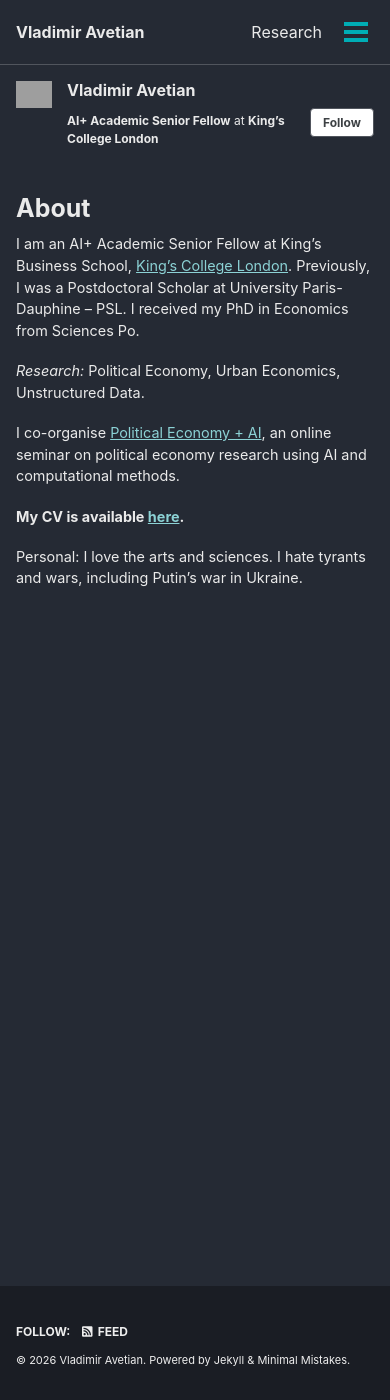
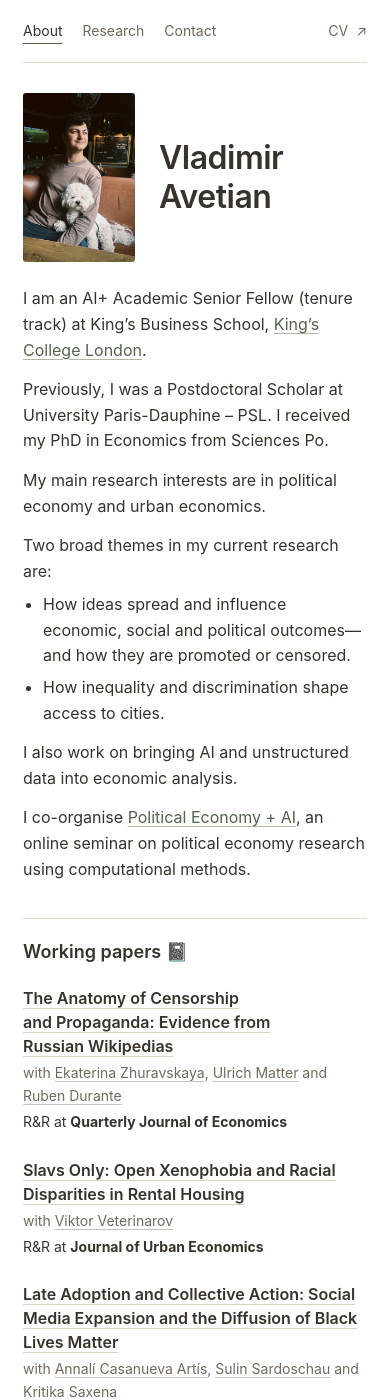
Before and after one commit to vladimir-avetian/vladimir-avetian.github.io, a Jekyll site: the page built from index.html, in a window 390 px wide and 1400 px high. Built offline with Jekyll 4.4.1, drawn with Linux system fonts in a browser that asks for light colours; cached includes are drawn as plain includes; our own code applies the rules of GitHub Pages for plain Markdown files; the list of posts is cut into pages by our own code; some of the changed text lies outside the part shown; grey boxes are pictures that could not be loaded.

Commit message:
Replace personal homepage while preserving existing pages and assets

```diff
--- /dev/null
+++ b/assets/homepage/navigation.js
@@ -0,0 +1,30 @@
+// Anchor links work without JavaScript; this only marks the visible section.
+const sectionLinks = [...document.querySelectorAll('.section-links a')];
+const sections = sectionLinks.map(link => document.querySelector(link.hash));
+let framePending = false;
+
+function updateNavigation() {
+  let current = sections[0];
+  for (const section of sections) {
+    if (section.getBoundingClientRect().top <= 140) current = section;
+  }
+  if (window.scrollY + window.innerHeight >= document.documentElement.scrollHeight - 4) {
+    current = sections[sections.length - 1];
+  }
+  for (const link of sectionLinks) {
+    if (link.hash === `#${current.id}`) link.setAttribute('aria-current', 'location');
+    else link.removeAttribute('aria-current');
+  }
+  framePending = false;
+}
+
+function scheduleUpdate() {
+  if (framePending) return;
+  framePending = true;
+  requestAnimationFrame(updateNavigation);
+}
+
+window.addEventListener('scroll', scheduleUpdate, { passive: true });
+window.addEventListener('resize', scheduleUpdate, { passive: true });
+window.addEventListener('load', updateNavigation);
+updateNavigation();
--- /dev/null
+++ b/assets/homepage/style.css
@@ -0,0 +1,138 @@
+:root {
+  color-scheme: light;
+  --paper: #ffffff;
+  --ink: #37332c;
+  --muted: #71695d;
+  --link: #53634f;
+  --rule: #e1dbd0;
+  --font: -apple-system, BlinkMacSystemFont, "Segoe UI", Arial, sans-serif;
+  --text-small: 14px;
+  --text-body: 16px;
+  --text-section: 18px;
+  --text-name: 32px;
+  scroll-padding-top: 110px;
+}
+
+* { box-sizing: border-box; }
+
+body {
+  margin: 0;
+  background: var(--paper);
+  color: var(--ink);
+  font-family: var(--font);
+  font-size: var(--text-body);
+  line-height: 1.6;
+  -webkit-font-smoothing: antialiased;
+}
+
+::selection { background: #e4e6d8; }
+
+a {
+  color: var(--link);
+  text-decoration-line: underline;
+  text-decoration-color: #aeb8a3;
+  text-decoration-thickness: 1px;
+  text-underline-offset: 3px;
+}
+
+a:hover { color: var(--ink); text-decoration-color: currentColor; }
+a:focus-visible { outline: 2px solid var(--link); outline-offset: 5px; border-radius: 1px; }
+
+.page { max-width: 920px; padding: 0 48px; margin: 0 auto; }
+
+.site-header {
+  position: sticky;
+  top: 0;
+  z-index: 2;
+  padding: 15px 0;
+  background: var(--paper);
+  border-bottom: 1px solid var(--rule);
+}
+
+nav, .section-links { display: flex; align-items: center; }
+nav { justify-content: space-between; gap: 20px; font-size: var(--text-small); }
+.section-links { gap: 28px; }
+nav a { color: var(--muted); padding: 6px 0; text-decoration-color: transparent; }
+nav a[aria-current] { color: var(--ink); text-decoration-color: var(--link); text-underline-offset: 7px; }
+.cv-link { white-space: nowrap; }
+.cv-link span[aria-hidden] { padding-left: 4px; }
+
+main { padding-top: 46px; }
+
+.profile {
+  display: grid;
+  grid-template-columns: 200px minmax(0, 1fr);
+  grid-template-rows: auto 1fr;
+  column-gap: 40px;
+  align-items: start;
+}
+
+.profile-heading { grid-column: 2; grid-row: 1; }
+h1, h2, h3, p { margin: 0; }
+h1 { font-weight: 600; font-size: var(--text-name); line-height: 1.2; letter-spacing: -.5px; margin-bottom: 18px; }
+.portrait { grid-column: 1; grid-row: 1 / span 2; width: 100%; height: auto; display: block; border-radius: 3px; }
+.biography { grid-column: 2; grid-row: 2; }
+.biography > * + * { margin-top: 14px; }
+.research-fields, .interests { color: var(--ink); }
+.interests ul { margin: 8px 0 0; padding-left: 20px; }
+.interests li + li { margin-top: 6px; }
+.interests ul + p { margin-top: 14px; }
+
+.section { border-top: 1px solid var(--rule); margin-top: 44px; padding-top: 22px; }
+h2 { font-size: var(--text-section); line-height: 1.4; font-weight: 600; }
+
+.papers { list-style: none; margin: 22px 0 0; padding: 0; }
+.paper + .paper { margin-top: 24px; }
+.paper-title { font-size: var(--text-body); font-weight: 600; line-height: 1.5; text-wrap: pretty; }
+.paper-title a { color: var(--ink); text-decoration-color: #d4d5c7; text-underline-offset: 4px; }
+.paper-title a:hover, .paper-title a:focus-visible { color: var(--link); text-decoration-color: currentColor; }
+.coauthors { margin-top: 4px; color: var(--muted); font-size: var(--text-small); }
+.coauthors a { color: inherit; text-decoration-color: #c8c3ba; }
+.coauthors a:hover, .coauthors a:focus-visible { color: var(--ink); text-decoration-color: currentColor; }
+.publication { margin-top: 4px; font-size: var(--text-small); }
+.publication cite { font-weight: 700; font-style: normal; }
+.paper-links { display: flex; flex-wrap: wrap; align-items: baseline; gap: 3px 11px; font-size: var(--text-small); margin-top: 5px; }
+
+.contact-content { margin-top: 22px; min-width: 0; }
+.email { overflow-wrap: anywhere; }
+.redacted-note { margin: 17px 0 0; max-width: 570px; color: var(--muted); font-size: var(--text-small); }
+.redaction {
+  display: inline;
+  color: #21211f;
+  font: inherit;
+  vertical-align: baseline;
+  white-space: nowrap;
+}
+footer { display: flex; justify-content: flex-end; margin-top: 32px; padding: 18px 0 28px; border-top: 1px solid var(--rule); font-size: var(--text-small); }
+footer a { color: var(--muted); text-decoration-color: transparent; padding: 5px 0; }
+
+.skip-link { position: fixed; left: 16px; top: -100px; z-index: 3; background: var(--paper); padding: 10px 16px; }
+.skip-link:focus { top: 8px; }
+.visually-hidden { position: absolute; width: 1px; height: 1px; padding: 0; margin: -1px; overflow: hidden; clip-path: inset(50%); white-space: nowrap; border: 0; }
+
+@media (max-width: 780px) {
+  .page { padding: 0 32px; }
+  .profile { grid-template-columns: 175px minmax(0, 1fr); column-gap: 30px; }
+}
+
+@media (max-width: 600px) {
+  :root { scroll-padding-top: 90px; }
+  .page { padding: 0 23px; }
+  .site-header { padding: 12px 0; }
+  nav { gap: 12px; }
+  .section-links { gap: 20px; }
+  nav a { padding: 8px 0; }
+  main { padding-top: 30px; }
+  .profile { grid-template-columns: 112px minmax(0, 1fr); column-gap: 24px; row-gap: 24px; align-items: center; }
+  h1 { margin-bottom: 0; }
+  .portrait { grid-row: 1; }
+  .biography { grid-column: 1 / -1; }
+  .section { margin-top: 36px; padding-top: 20px; }
+  footer { margin-top: 30px; padding-bottom: 24px; }
+}
+
+@media (max-width: 360px) {
+  .page { padding: 0 19px; }
+  .section-links { gap: 16px; }
+  .profile { grid-template-columns: 90px minmax(0, 1fr); column-gap: 18px; }
+}
--- /dev/null
+++ b/index.html
@@ -0,0 +1,110 @@
+---
+layout: null
+permalink: /
+title: "Vladimir Avetian"
+description: "Vladimir Avetian — political economy, urban economics and unstructured data."
+---
+<!doctype html>
+<html lang="en">
+  <head>
+    <meta charset="utf-8">
+    <meta name="viewport" content="width=device-width, initial-scale=1">
+    <meta name="description" content="Vladimir Avetian — political economy, urban economics and unstructured data. Research and contact information.">
+    <meta name="theme-color" content="#ffffff">
+    <title>Vladimir Avetian</title>
+    <link rel="canonical" href="https://vladimir-avetian.github.io/">
+    <link rel="icon" href="/assets/homepage/favicon.svg?v=1" type="image/svg+xml">
+    <link rel="stylesheet" href="/assets/homepage/style.css?v=1">
+    <script src="/assets/homepage/navigation.js?v=1" defer></script>
+  </head>
+  <body>
+    <a class="skip-link" href="#about">Skip to content</a>
+    <div class="page">
+      <header class="site-header">
+        <nav aria-label="Main navigation">
+          <div class="section-links">
+            <a href="#about" aria-current="location">About</a>
+            <a href="#research">Research</a>
+            <a href="#contact">Contact</a>
+          </div>
+          <a class="cv-link" href="https://vladimir-avetian.github.io/pdfs/cv.pdf">CV <span aria-hidden="true">↗</span><span class="visually-hidden"> (PDF)</span></a>
+        </nav>
+      </header>
+
+      <main>
+        <section class="profile" id="about" aria-labelledby="name">
+          <div class="profile-heading">
+            <h1 id="name">Vladimir Avetian</h1>
+          </div>
+          <img class="portrait" src="/assets/homepage/portrait-with-dog.jpeg" width="804" height="1213" alt="Vladimir Avetian sitting with a small white dog" fetchpriority="high">
+          <div class="biography">
+            <p>I am an AI+ Academic Senior Fellow (tenure track) at King’s Business School, <a href="https://www.kcl.ac.uk/">King’s College London</a>.</p>
+            <p>Previously, I was a Postdoctoral Scholar at University Paris-Dauphine – PSL. I received my PhD in Economics from Sciences Po.</p>
+            <p class="research-fields">My main research interests are in political economy and urban economics.</p>
+            <div class="interests">
+              <p>Two broad themes in my current research are:</p>
+              <ul>
+                <li>How ideas spread and influence economic, social and political outcomes—and how they are promoted or censored.</li>
+                <li>How inequality and discrimination shape access to cities.</li>
+              </ul>
+              <p>I also work on bringing AI and unstructured data into economic analysis.</p>
+            </div>
+            <p>I co-organise <a href="https://peai-seminar.org/">Political Economy + AI</a>, an online seminar on political economy research using computational methods.</p>
+          </div>
+        </section>
+
+        <section class="research section" id="research" aria-labelledby="research-heading">
+          <h2 id="research-heading">Working papers <span aria-hidden="true">📓</span></h2>
+
+          <ul class="papers" role="list">
+            <li class="paper">
+              <h3 class="paper-title"><a href="https://papers.ssrn.com/sol3/papers.cfm?abstract_id=7059539">The Anatomy of Censorship and Propaganda: Evidence from Russian Wikipedias</a></h3>
+              <p class="coauthors">with <a href="https://www.parisschoolofeconomics.com/zhuravskaya-ekaterina/">Ekaterina Zhuravskaya</a>, <a href="https://umatter.github.io/">Ulrich Matter</a> and <a href="https://www.rubendurante.net/">Ruben Durante</a></p>
+              <p class="publication">R&amp;R at <cite>Quarterly Journal of Economics</cite></p>
+            </li>
+            <li class="paper">
+              <h3 class="paper-title"><a href="https://vladimir-avetian.github.io/pdfs/Slavs.pdf">Slavs Only: Open Xenophobia and Racial Disparities in Rental Housing</a></h3>
+              <p class="coauthors">with <a href="https://viktorveterinarov.github.io/">Viktor Veterinarov</a></p>
+              <p class="publication">R&amp;R at <cite>Journal of Urban Economics</cite></p>
+            </li>
+            <li class="paper">
+              <h3 class="paper-title"><a href="https://vladimir-avetian.github.io/pdfs/BLM.pdf">Late Adoption and Collective Action: Social Media Expansion and the Diffusion of Black Lives Matter</a></h3>
+              <p class="coauthors">with <a href="https://www.parisschoolofeconomics.eu/fr/casanueva-artis-annali-mireia/">Annalí Casanueva Artís</a>, <a href="https://sites.google.com/view/sulinsardoschau/home">Sulin Sardoschau</a> and <a href="https://www.kritikasaxena.com/">Kritika Saxena</a></p>
+              <p class="publication">R&amp;R at <cite>Journal of Comparative Economics</cite></p>
+            </li>
+            <li class="paper">
+              <h3 class="paper-title"><a href="https://vladimir-avetian.github.io/pdfs/literature.pdf">Ink and Ire: The Revolutionary Impact of Russian Literature</a></h3>
+              <p class="coauthors">with <a href="https://sites.google.com/view/sultan-mehmood/home">Sultan Mehmood</a></p>
+              <p class="paper-links"><a href="https://aea.am/grigor-artsruni-award/">ArmEA Grigor Artsruni Award</a></p>
+            </li>
+          </ul>
+        </section>
+
+        <section class="publications section" id="publications" aria-labelledby="publications-heading">
+          <h2 id="publications-heading">Publications <span aria-hidden="true">📦</span></h2>
+
+          <ul class="papers" role="list">
+            <li class="paper">
+              <h3 class="paper-title"><a href="https://papers.ssrn.com/sol3/papers.cfm?abstract_id=4585524">You Can’t Sit with Us: How Locals and Tourists Compete for Amenities in Paris</a></h3>
+              <p class="coauthors">with <a href="https://stefanpauly.net/">Stefan Pauly</a></p>
+              <p class="publication"><cite>Journal of Urban Economics</cite>, 2025, Volume 148</p>
+              <p class="paper-links"><a href="https://vladimir-avetian.github.io/tower.jpg">Photography</a></p>
+            </li>
+          </ul>
+        </section>
+
+        <section class="contact section" id="contact" aria-labelledby="contact-heading">
+          <h2 id="contact-heading">Contact</h2>
+          <div class="contact-content">
+            <p><a class="email" href="mailto:vladimir.avetian@kcl.ac.uk">vladimir.avetian@kcl.ac.uk</a></p>
+            <p class="redacted-note"><span class="redaction" role="img" aria-label="Censored statement">████ █████</span> — Here was my opinion on Russian and world politics, but my loved ones asked me to censor it.</p>
+          </div>
+        </section>
+      </main>
+
+      <footer>
+        <a href="#about">Back to top <span aria-hidden="true">↑</span></a>
+      </footer>
+    </div>
+  </body>
+</html>
--- a/index.md
+++ /dev/null
@@ -1,20 +0,0 @@
----
-layout: single
-permalink: /
-title: "About"
-excerpt: "About"
-author_profile: true
-redirect_from:
-  - /about/
-  - /about.html
----
-
-I am an AI+ Academic Senior Fellow at King’s Business School, [King’s College London](https://www.kcl.ac.uk/). Previously, I was a Postdoctoral Scholar at University Paris-Dauphine – PSL. I received my PhD in Economics from Sciences Po.
-
-*Research:* Political Economy, Urban Economics, Unstructured Data.
-
-I co-organise [Political Economy + AI](https://peai-seminar.org/), an online seminar on political economy research using AI and computational methods.
-
-**My CV is available [here](https://vladimir-avetian.github.io/pdfs/cv.pdf).**
-
-Personal: I love the arts and sciences. I hate tyrants and wars, including Putin’s war in Ukraine.
```
Also changed, not shown: _pages/about.md (+1 -0 lines), _pages/home.md (+1 -0 lines), assets/homepage/favicon.svg (added), assets/homepage/portrait-with-dog.jpeg (added).
